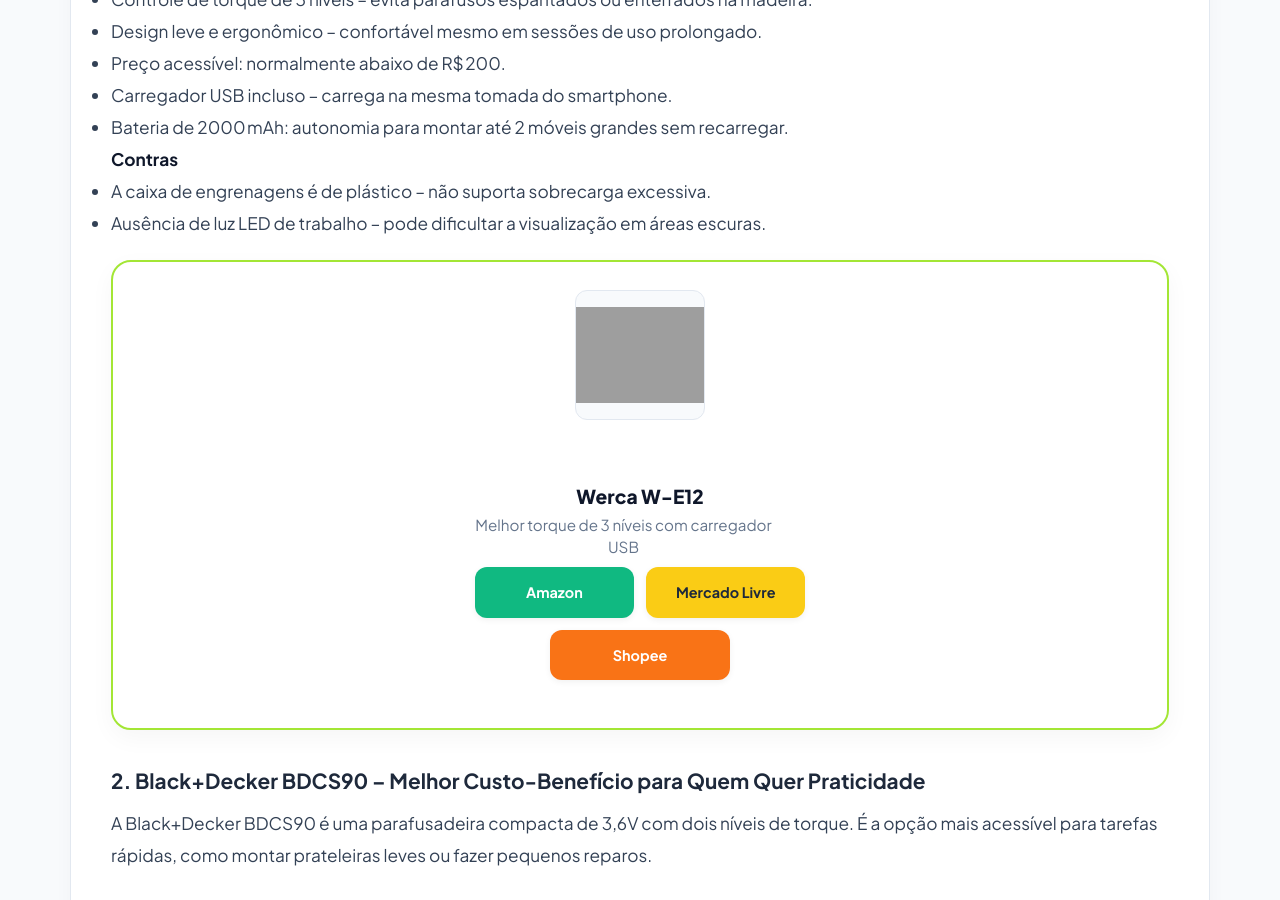
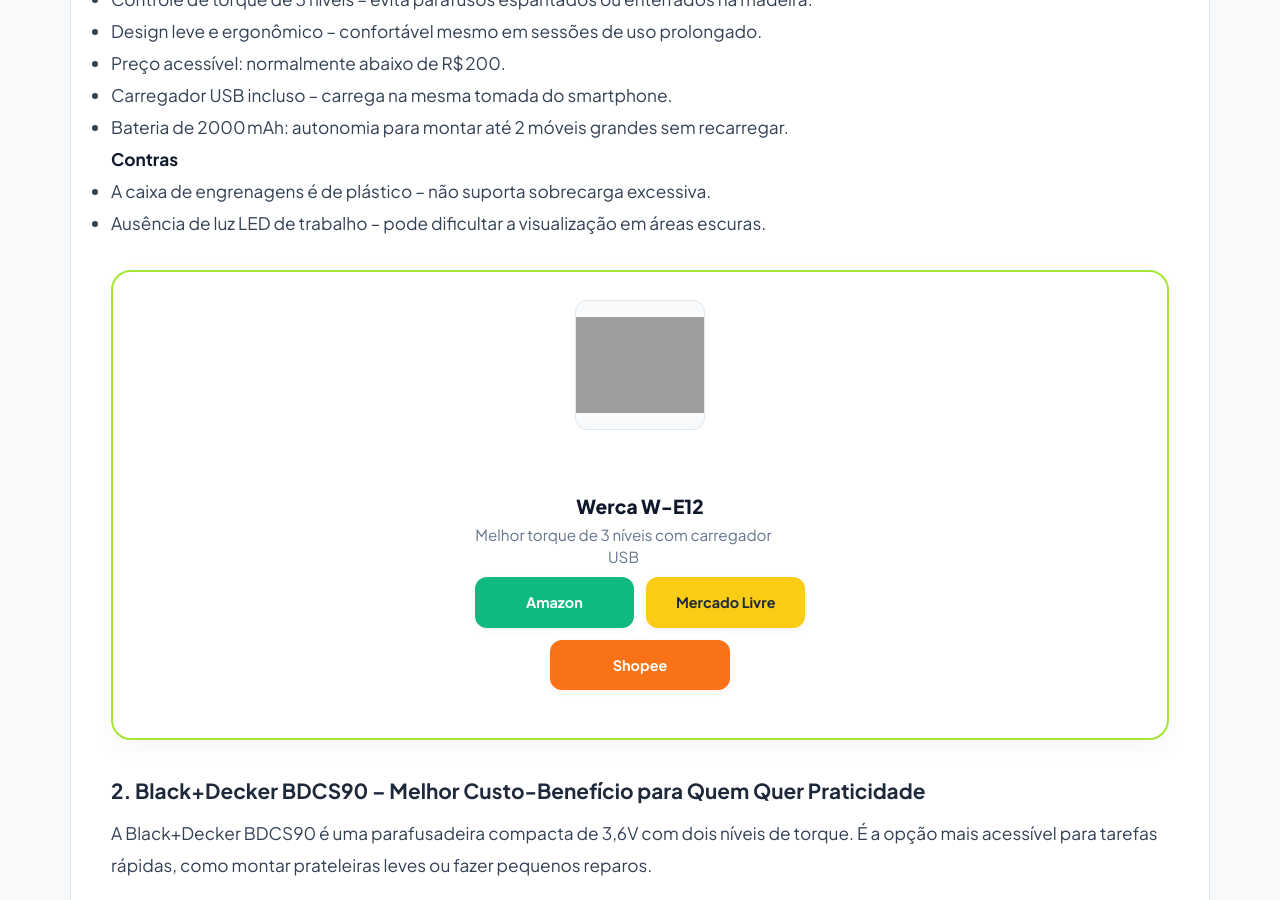
Before and after one commit to membroequipe/SiteReview, a Jekyll site: the page built from _posts/2026-10-25-primeira-parafusadeira-qual-comprar.md, in a window 1280 px wide and 900 px high, scrolled down 1884 px. Built offline with Jekyll 4.4.1, drawn with Linux system fonts in a browser that asks for light colours; grey boxes are pictures that could not be loaded.

Commit message:
Update 2026-10-25-primeira-parafusadeira-qual-comprar.md

```diff
--- a/_posts/2026-10-25-primeira-parafusadeira-qual-comprar.md
+++ b/_posts/2026-10-25-primeira-parafusadeira-qual-comprar.md
@@ -47,11 +47,11 @@
 * A caixa de engrenagens é de plástico – não suporta sobrecarga excessiva.
 * Ausência de luz LED de trabalho – pode dificultar a visualização em áreas escuras.
 
-<!-- CARD DE AFILIADO DO MODELO 1 -->
-<div class="product-card-affiliate" style="margin: 20px 0;">
+<!-- CARD DE AFILIADO -->
+<div class="product-card-affiliate" style="margin: 30px 0;">
   <div class="product-card-body">
     <div class="product-card-img">
-      <img src="{{ '/assets/images/posts/werca-w-e12.png' | relative_url }}" alt="Werca W-E12">
+      <img src="{{ '/assets/images/posts/werca-w-e12.png' | relative_url }}" alt="Furadeira Werca W-E12">
     </div>
     <div class="product-card-info">
       <h3 class="product-card-title">Werca W-E12</h3>
```
